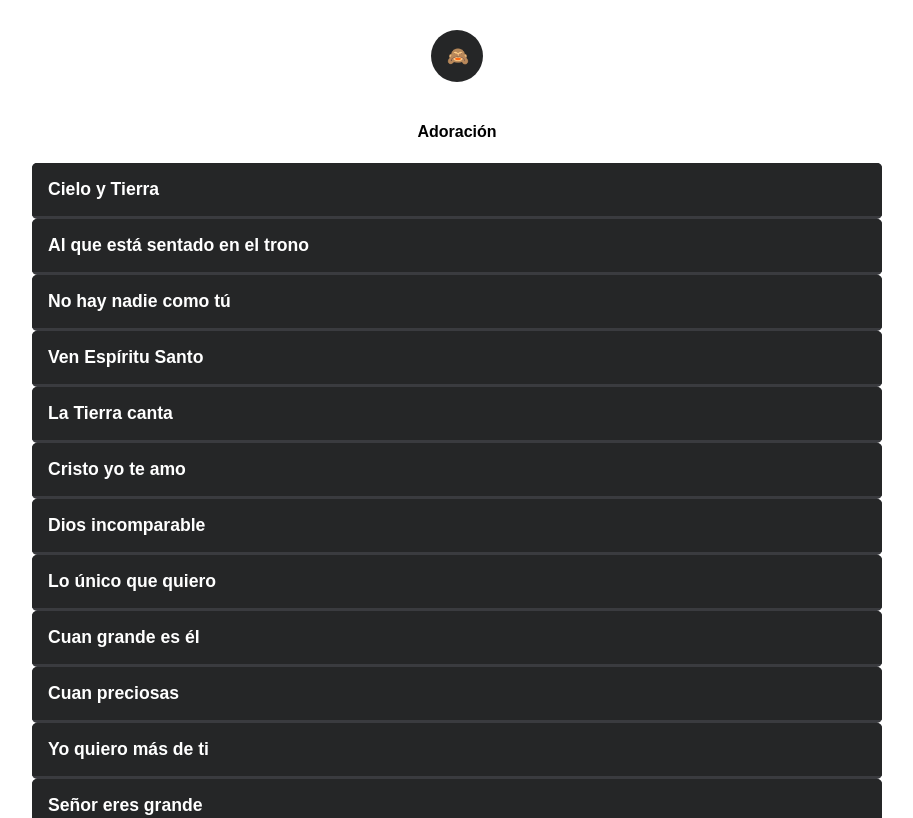
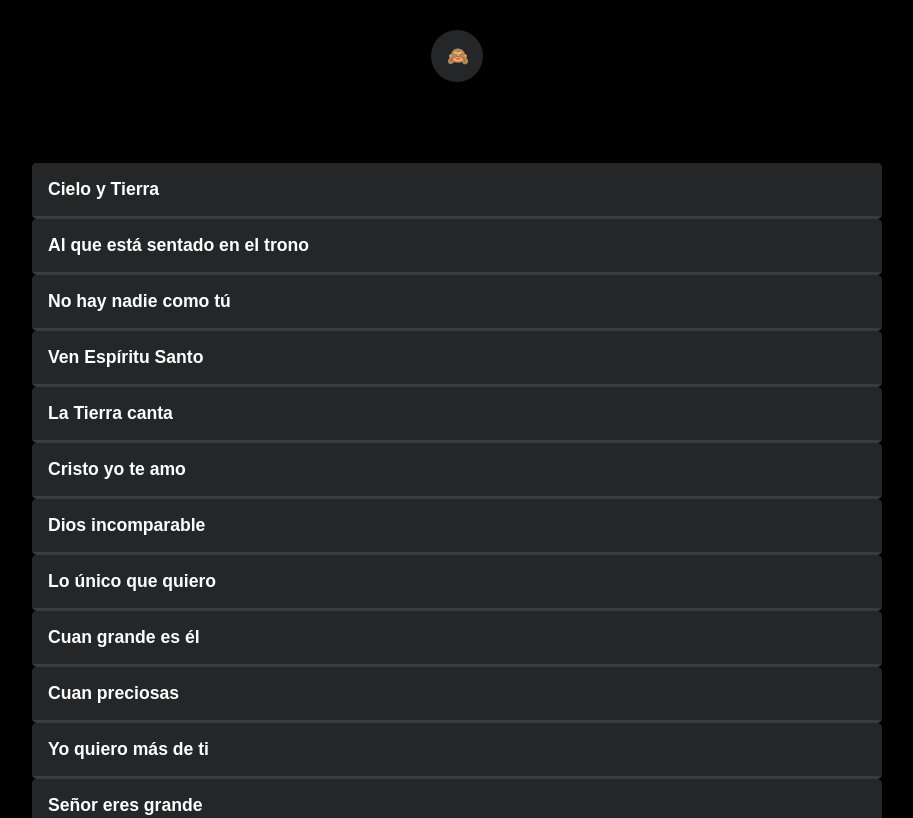
Before and after one commit to luis-ruis/Letras, a plain HTML site: page index.html in a window 1280 px wide. Shown: the top 818 px of the page, without its empty margins (183-1096 px from the left). Drawn offline with Linux system fonts and the light colour scheme.

Commit message:
Prueba agregando archivo css bodyblack

```diff
--- /dev/null
+++ b/css/index.css
@@ -0,0 +1,3 @@
+body {
+  background-color: black;
+}
--- a/index.html
+++ b/index.html
@@ -5,6 +5,7 @@
   <meta charset="UTF-8">
   <meta name="viewport" content="width=device-width, initial-scale=1.0">
   <title>Canciones ♪</title>
+  <link rel="stylesheet" href="css/index.css">
   <style>
     body {
       font-family: Arial, Helvetica, sans-serif;
```
